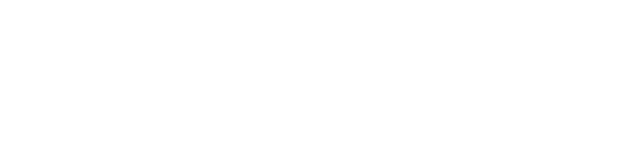
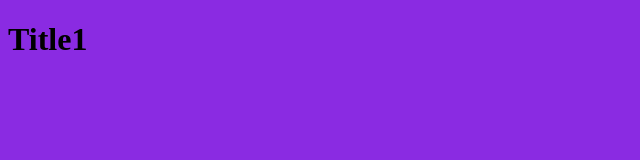
Before and after one commit to Bozhidar123/Test, a plain HTML site: page index.html in a window 1280 px wide. Shown: the whole page, without its empty margins (0-640 px from the left). Drawn offline with Linux system fonts and the light colour scheme.

Commit message:
Added style and title

```diff
--- a/index.html
+++ b/index.html
@@ -8,6 +8,6 @@
     <title>Document</title>
 </head>
 <body>
-
+    <h1>Title1</h1>
 </body>
 </html>
--- a/style.css
+++ b/style.css
@@ -0,0 +1,3 @@
+body {
+    background-color: blueviolet;
+}
```
